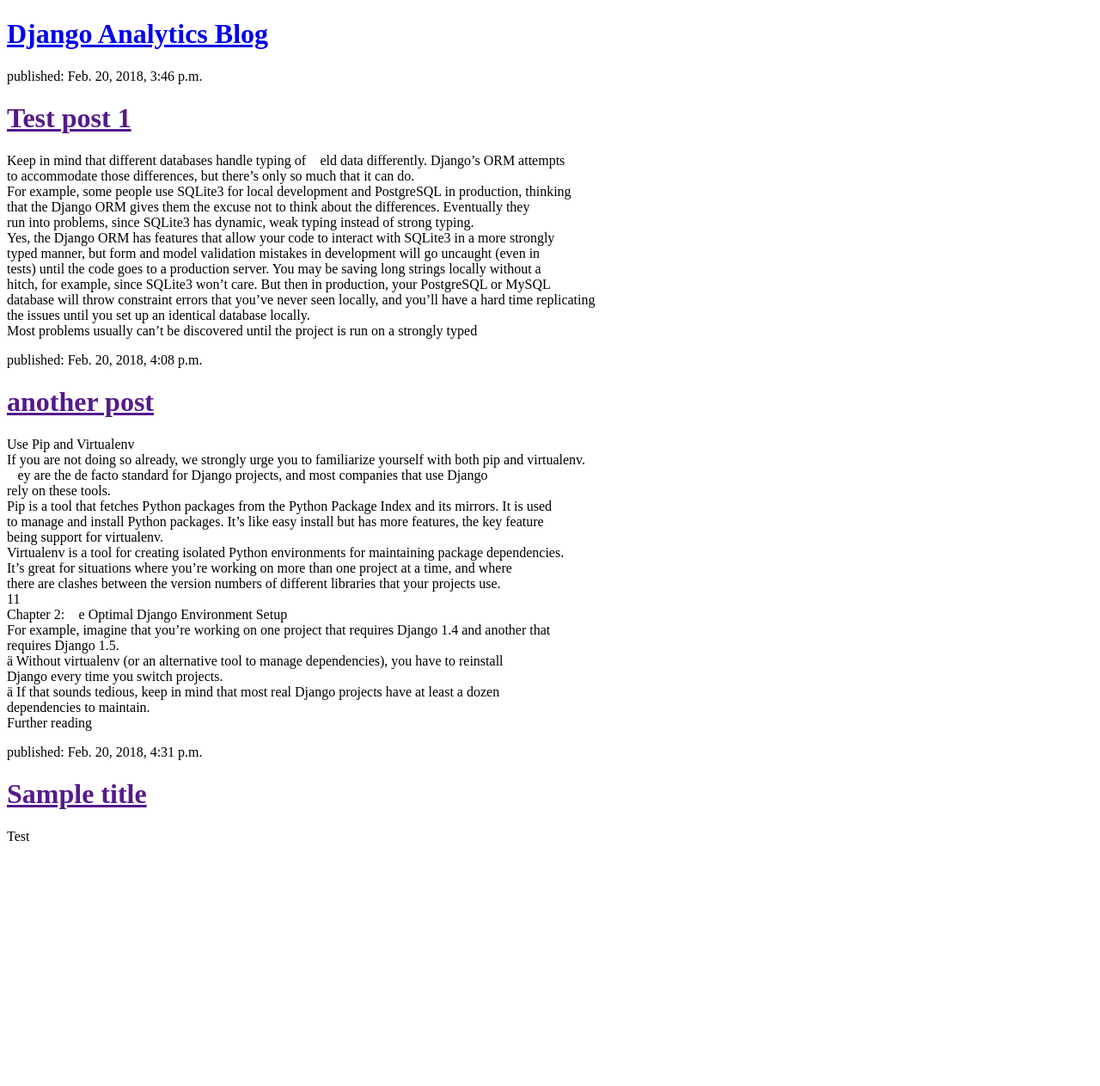
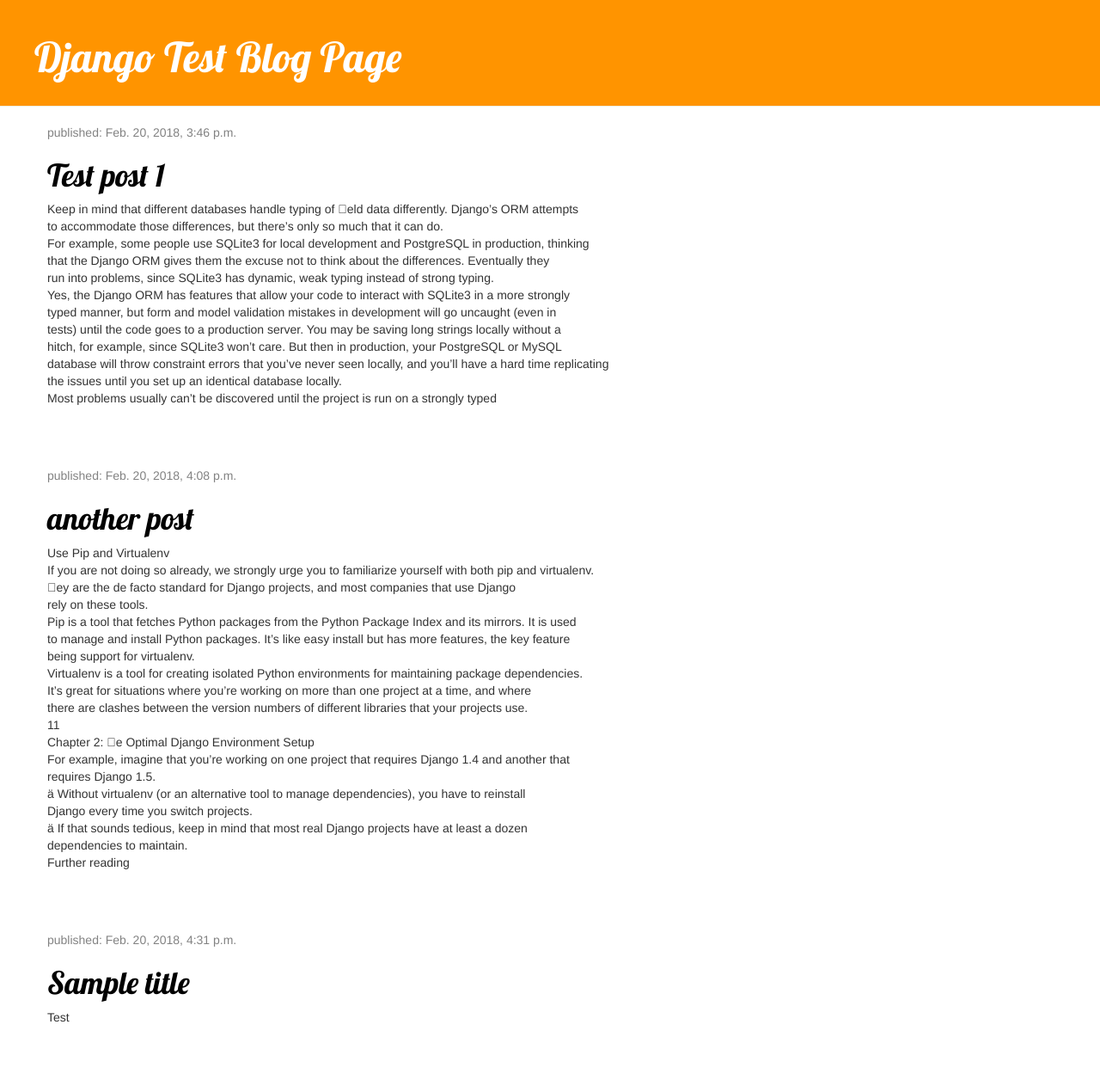
Before and after one commit to DamjanStefanovski/my-first-blog, a Django app: page / in a window 1280 px wide. Shown: the whole page at 86% size. Before the commit the page ends 978 px from the top, so only its background shows below. Run offline with Django 3.2, Linux system fonts and the light colour scheme; data comes from the database, SQL or seed files in the repository; both versions use the stored data as it was after the commit; some libraries are stand-ins or nearby versions.

Commit message:
CSS and post.html template added

```diff
--- /dev/null
+++ b/mysite/blog/static/css/blog.css
@@ -0,0 +1,49 @@
+
+
+
+.page-header {
+    background-color: #ff9400;
+    margin-top: 0;
+    padding: 20px 20px 20px 40px;
+}
+
+.page-header h1, .page-header h1 a, .page-header h1 a:visited, .page-header h1 a:active {
+    color: #ffffff;
+    font-size: 36pt;
+    text-decoration: none;
+}
+
+.content {
+    margin-left: 40px;
+}
+
+h1, h2, h3, h4 {
+    font-family: 'Lobster', cursive;
+}
+
+.date {
+    color: #828282;
+}
+
+.save {
+    float: right;
+}
+
+.post-form textarea, .post-form input {
+    width: 100%;
+}
+
+.top-menu, .top-menu:hover, .top-menu:visited {
+    color: #ffffff;
+    float: right;
+    font-size: 26pt;
+    margin-right: 20px;
+}
+
+.post {
+    margin-bottom: 70px;
+}
+
+.post h1 a, .post h1 a:visited {
+    color: #000000;
+}
--- a/mysite/blog/templates/blog/post_list.html
+++ b/mysite/blog/templates/blog/post_list.html
@@ -1,14 +1,31 @@
 <!DOCTYPE html>
+{% load staticfiles %}
 <html>
-<div>
-    <h1><a href="/">Django Analytics Blog</a></h1>
+    <head>
+      <link href="//fonts.googleapis.com/css?family=Lobster&subset=latin,latin-ext" rel="stylesheet" type="text/css">
+      <title>Django Blog Test Page</title>
+      <link rel="stylesheet" href="//maxcdn.bootstrapcdn.com/bootstrap/3.2.1/css/bootstrap.min.css">
+      <link rel="stylesheet" href="//maxcdn.bootstrapcdn.com/bootstrap/3.2.1/css/bootstrap-theme.min.css">
+      <link rel="stylesheet" href="{% static 'css/blog.css' %}">
+    </head>
+<body>
+    <div class="page-header">
+        <h1><a href="/">Django Test Blog Page</a></h1>
     </div>
-
+  <div class="content container">
+      <div class="row">
+          <div class="col-md-8">
               {% for post in posts %}
-    <div>
+                  <div class="post">
+                      <div class="date">
                           <p>published: {{ post.published_date }}</p>
+                      </div>
                       <h1><a href="">{{ post.title }}</a></h1>
                       <p>{{ post.text|linebreaksbr }}</p>
                   </div>
               {% endfor %}
+          </div>
+      </div>
+  </div>
+</body>
 </html>
--- a/mysite/blog/views.py
+++ b/mysite/blog/views.py
@@ -4,5 +4,9 @@
 
 # Create your views here.
 def post_list(request):
+#create a variable for our QuerySet: posts.
     posts = Post.objects.filter(published_date__lte=timezone.now()).order_by('published_date')
+
+
+#render function we have one parameter request (everything we receive from the user via the Internet) and another giving the template file ('blog/post_list.html').
     return render(request, 'blog/post_list.html', {'posts': posts})
```
Also changed, not shown: mysite/db.sqlite3. Lines whose indentation alone changed are shown as unchanged.
